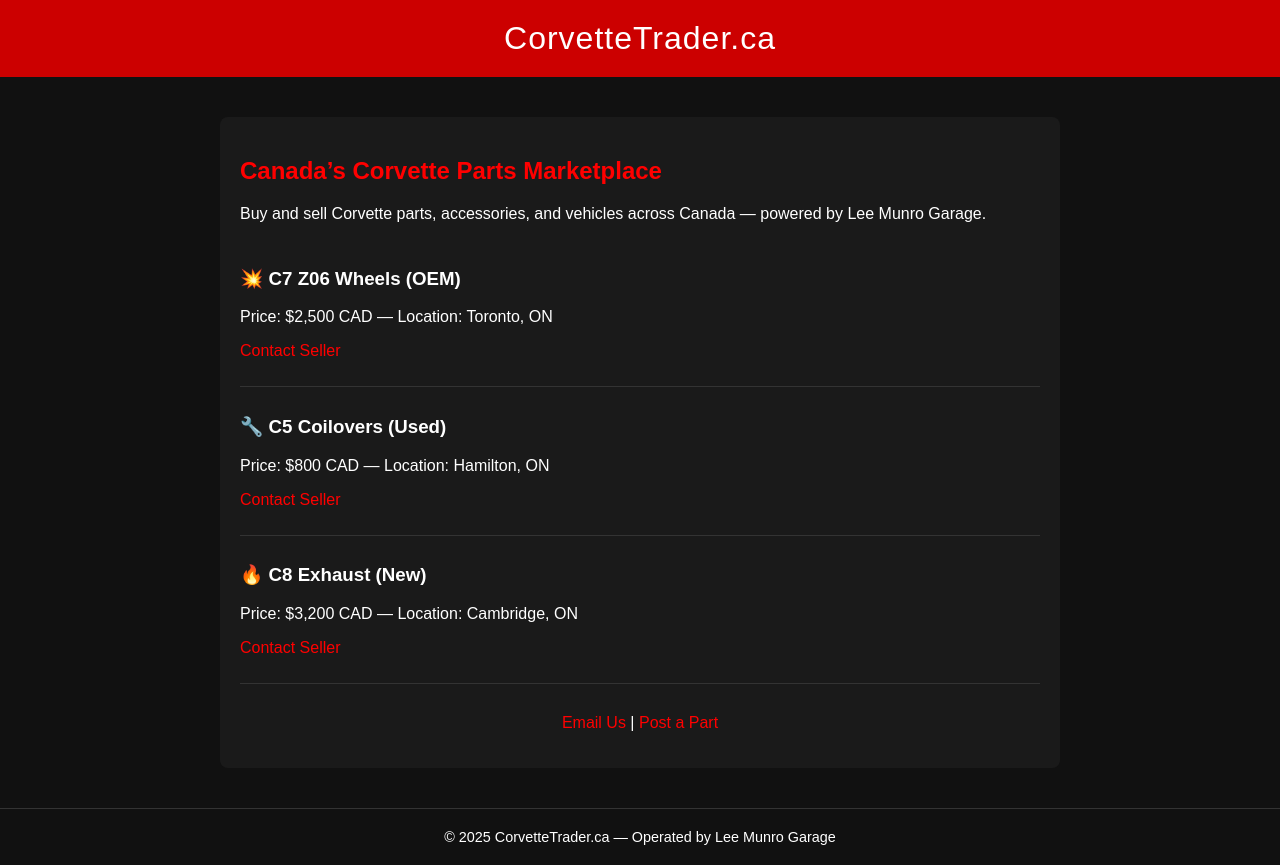
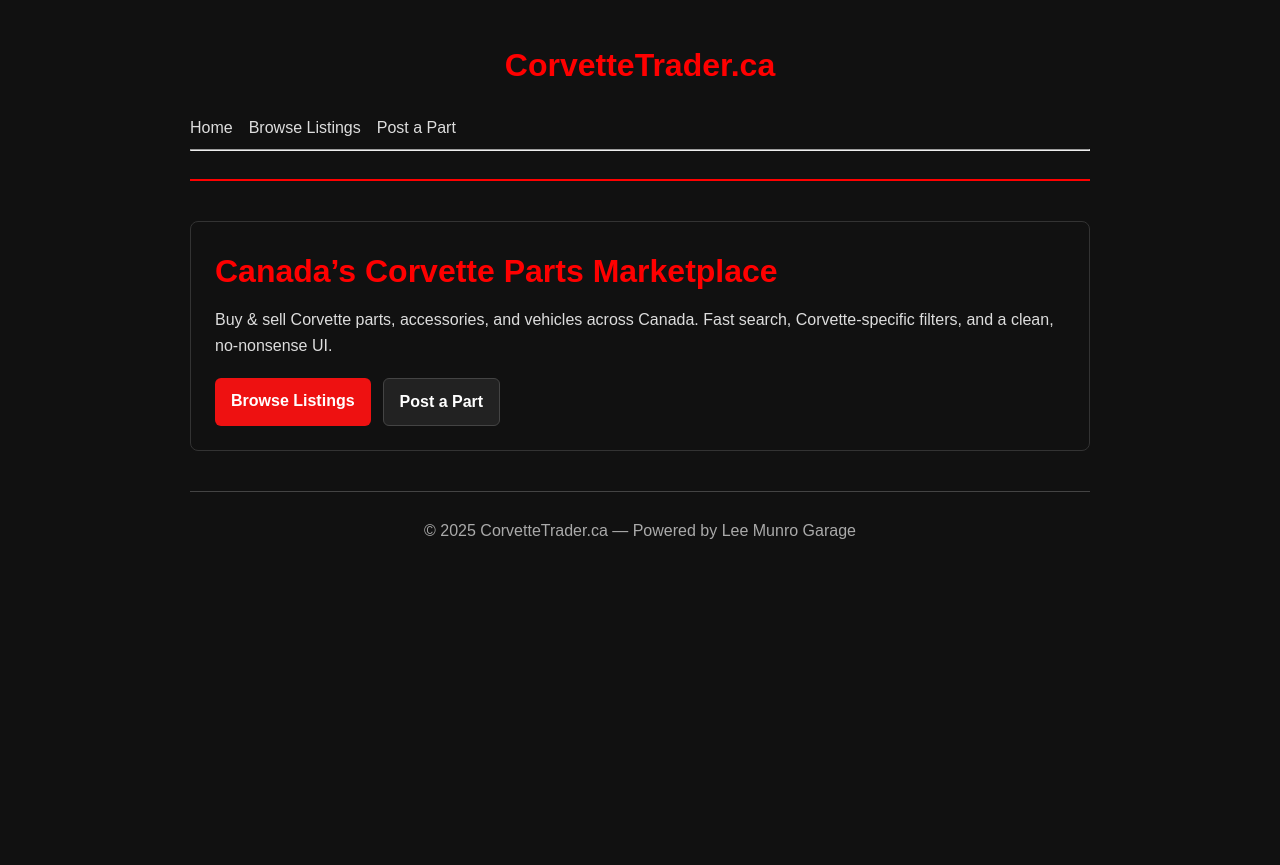
Before and after one commit to garagelifeparis/corvettetrader.ca, a plain HTML site: page index.html in a window 1280 px wide. After the commit the page ends 800 px from the top, so only its background shows below. Drawn offline with Linux system fonts and the light colour scheme.

Commit message:
Update index.html

```diff
--- a/index.html
+++ b/index.html
@@ -1,79 +1,52 @@
-<!DOCTYPE html>
+<!doctype html>
 <html lang="en">
 <head>
-  <meta charset="UTF-8" />
-  <meta name="viewport" content="width=device-width, initial-scale=1.0" />
-  <title>CorvetteTrader.ca | Corvette Parts Marketplace</title>
+  <meta charset="utf-8" />
+  <meta name="viewport" content="width=device-width, initial-scale=1" />
+  <title>CorvetteTrader.ca — Canada’s Corvette Marketplace</title>
+  <link rel="stylesheet" href="assets/style.css" />
   <style>
-    body {
-      font-family: Arial, sans-serif;
-      background-color: #111;
-      color: white;
-      margin: 0;
-      padding: 0;
-    }
-    header {
-      background-color: #c00;
-      padding: 20px;
-      text-align: center;
-      font-size: 2em;
-      letter-spacing: 1px;
-    }
-    main {
-      max-width: 800px;
-      margin: 40px auto;
-      padding: 20px;
-      background: #1a1a1a;
-      border-radius: 8px;
-    }
-    h2 {
-      color: #ff0000;
-    }
-    .listing {
-      border-bottom: 1px solid #333;
-      padding: 10px 0;
-    }
-    footer {
-      text-align: center;
-      padding: 20px;
-      font-size: 0.9em;
-      background: #111;
-      border-top: 1px solid #333;
-    }
-    a {
-      color: #ff0000;
-      text-decoration: none;
-    }
+    /* small landing tweaks that reuse the site palette */
+    .hero { max-width: 960px; margin: 40px auto; padding: 24px; background:#111; border:1px solid #333; border-radius:8px; }
+    .hero h1 { margin:0 0 10px 0; }
+    .hero p { margin:0 0 20px 0; color:#ddd; }
+    .cta { display:flex; gap:12px; flex-wrap:wrap; }
+    .btn { display:inline-block; padding:10px 16px; border-radius:6px; background:#e11; color:#fff; text-decoration:none; font-weight:600; }
+    .btn.secondary { background:#222; border:1px solid #444; }
+    .nav { max-width: 960px; margin: 24px auto 0; display:flex; gap:16px; }
+    .nav a { color:#ddd; text-decoration:none; }
+    .nav a:hover { text-decoration:underline; }
+    footer { max-width:960px; margin:40px auto; color:#aaa; }
   </style>
 </head>
 <body>
-  <header>CorvetteTrader.ca</header>
+
+  <!-- site title / top nav -->
+  <header class="site">
+    <h1>CorvetteTrader.ca</h1>
+    <nav class="nav">
+      <a href="index.html" class="active">Home</a>
+      <a href="listings.html">Browse Listings</a>
+      <a href="sell.html" aria-disabled="true" title="Coming soon">Post a Part</a>
+    </nav>
+    <hr />
+  </header>
+
+  <!-- hero / call to action -->
   <main>
-    <h2>Canada’s Corvette Parts Marketplace</h2>
-    <p>Buy and sell Corvette parts, accessories, and vehicles across Canada — powered by Lee Munro Garage.</p>
+    <section class="hero">
+      <h1>Canada’s Corvette Parts Marketplace</h1>
+      <p>Buy &amp; sell Corvette parts, accessories, and vehicles across Canada. Fast search, Corvette-specific filters, and a clean, no-nonsense UI.</p>
+      <div class="cta">
+        <a class="btn" href="listings.html">Browse Listings</a>
+        <a class="btn secondary" href="sell.html" aria-disabled="true" title="Coming soon">Post a Part</a>
+      </div>
+    </section>
+  </main>
 
-    <div class="listing">
-      <h3>💥 C7 Z06 Wheels (OEM)</h3>
-      <p>Price: $2,500 CAD — Location: Toronto, ON</p>
-      <p><a href="#">Contact Seller</a></p>
-    </div>
+  <footer>
+    <p>© 2025 CorvetteTrader.ca — Powered by Lee Munro Garage</p>
+  </footer>
 
-    <div class="listing">
-      <h3>🔧 C5 Coilovers (Used)</h3>
-      <p>Price: $800 CAD — Location: Hamilton, ON</p>
-      <p><a href="#">Contact Seller</a></p>
-    </div>
-
-    <div class="listing">
-      <h3>🔥 C8 Exhaust (New)</h3>
-      <p>Price: $3,200 CAD — Location: Cambridge, ON</p>
-      <p><a href="#">Contact Seller</a></p>
-    </div>
-
-    <p style="text-align:center; margin-top:30px;">
-      <a href="mailto:info@corvettetrader.ca">Email Us</a> | <a href="#">Post a Part</a>
-    </p>
-  </main>
-  <footer>© 2025 CorvetteTrader.ca — Operated by Lee Munro Garage</footer>
 </body>
 </html>
```
